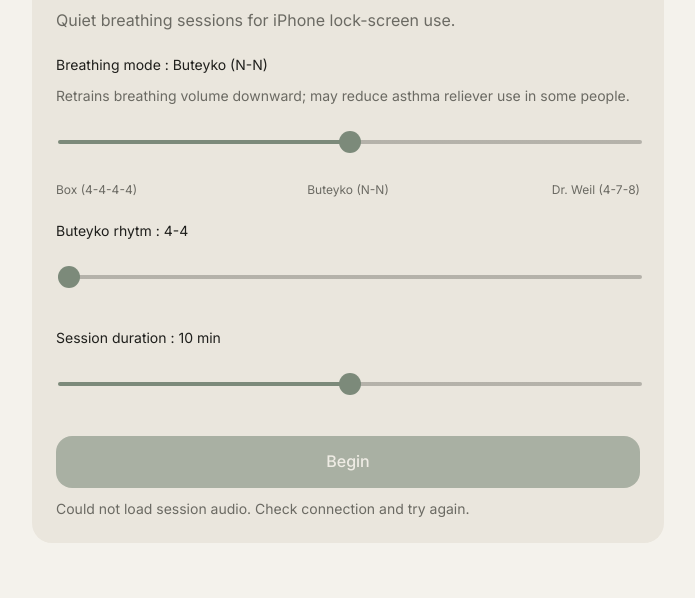
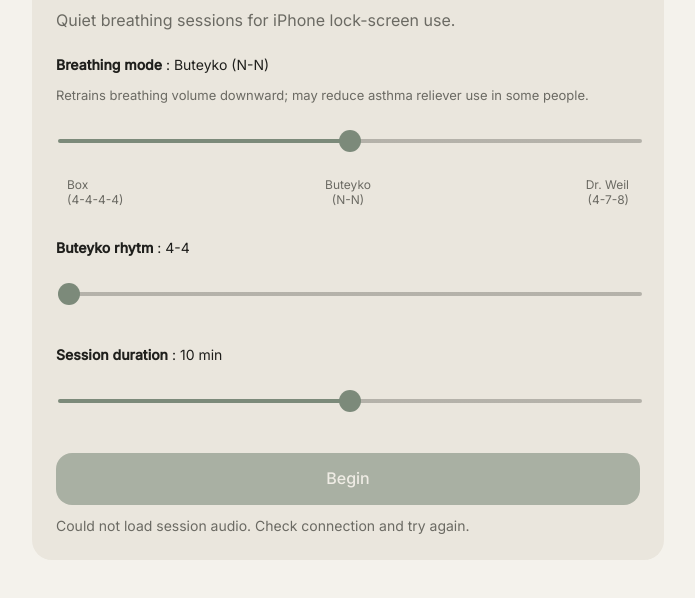
Before and after one commit to peacockjuice/iki-bowl, a website built with Vite: page index.html in a window 1280 px wide. Shown: the part 92-690 px from the top of the page, without its empty margins (292-987 px from the left). Built offline with nearby package versions, Linux system fonts and the light colour scheme.

Commit message:
Refine mode slider labels and typography

```diff
--- a/src/styles.css
+++ b/src/styles.css
@@ -113,30 +113,46 @@ h2 {
 
 .mode-description {
   margin-bottom: var(--space-2);
-  font-size: 14px;
+  font-size: 13px;
   line-height: 1.35;
   color: var(--text-muted);
 }
 
 .range-labels {
-  margin-top: var(--space-2);
-  display: grid;
-  grid-template-columns: repeat(3, minmax(0, 1fr));
-  gap: var(--space-1);
+  margin-top: var(--space-1);
+  position: relative;
+  width: calc(100% - 22px);
+  margin-left: 11px;
+  min-height: 38px;
   color: var(--text-muted);
   font-size: 12px;
   line-height: 1.3;
 }
 
-.range-label-start {
+.range-label-item {
+  position: absolute;
+  top: 0;
+  display: block;
+  width: max-content;
+  text-align: center;
+  white-space: normal;
+}
+
+.range-label-item:nth-child(1) {
+  left: 0%;
+  transform: translateX(0);
   text-align: left;
 }
 
-.range-label-center {
+.range-label-item:nth-child(2) {
+  left: 50%;
+  transform: translateX(-50%);
   text-align: center;
 }
 
-.range-label-end {
+.range-label-item:nth-child(3) {
+  left: 100%;
+  transform: translateX(-100%);
   text-align: right;
 }
 
--- a/src/ui/template.ts
+++ b/src/ui/template.ts
@@ -38,27 +38,27 @@ export function renderApp(root: HTMLElement): UiRefs {
 
         <div class="field">
           <label class="label" for="modeInput">
-            Breathing mode : <span id="modeValue">Buteyko (N-N)</span>
+            <strong>Breathing mode</strong> : <span id="modeValue">Buteyko (N-N)</span>
           </label>
           <p id="modeDescription" class="mode-description"></p>
           <input id="modeInput" type="range" min="0" max="2" step="1" value="1" />
           <div class="range-labels" aria-hidden="true">
-            <span class="range-label-start">Box (4-4-4-4)</span>
-            <span class="range-label-center">Buteyko (N-N)</span>
-            <span class="range-label-end">Dr. Weil (4-7-8)</span>
+            <span class="range-label-item">Box<br />(4-4-4-4)</span>
+            <span class="range-label-item">Buteyko<br />(N-N)</span>
+            <span class="range-label-item">Dr. Weil<br />(4-7-8)</span>
           </div>
         </div>
 
         <div id="equalField" class="field">
           <label class="label" for="equalInput">
-            Buteyko rhytm : <span id="equalValue">4-4</span>
+            <strong>Buteyko rhytm</strong> : <span id="equalValue">4-4</span>
           </label>
           <input id="equalInput" type="range" min="4" max="7" step="1" value="4" />
         </div>
 
         <div class="field">
           <label class="label" for="durationInput">
-            Session duration : <span id="durationValue">10 min</span>
+            <strong>Session duration</strong> : <span id="durationValue">10 min</span>
           </label>
           <input id="durationInput" type="range" min="0" max="2" step="1" value="1" />
         </div>
```
Also changed, not shown: 1 other file.
